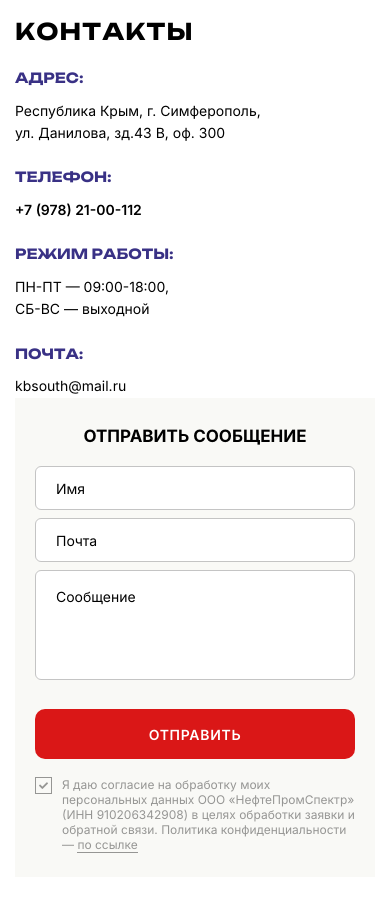
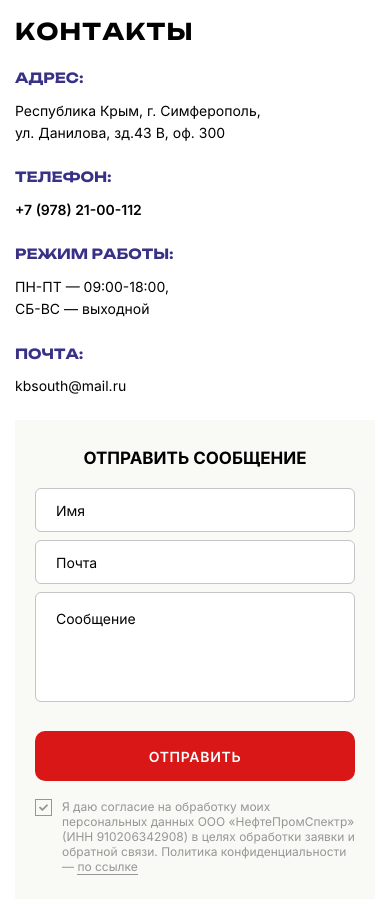
Before and after one commit to GrinCaseCode/kb-ug, a plain HTML site: page contacts.html in a window 390 px wide. Shown: the part 118-1032 px from the top of the page. Drawn offline with nearby package versions, Linux system fonts and the light colour scheme.

Commit message:
Add files via upload

```diff
--- a/css/media.css
+++ b/css/media.css
@@ -2391,6 +2391,9 @@
     .row.row--contacts {
         margin-bottom: -25px;
     }
+    .page-contacts .form-page {
+        margin-top: 22px;
+    }
     .form-page {
         padding: 25px 20px;
     }
```
